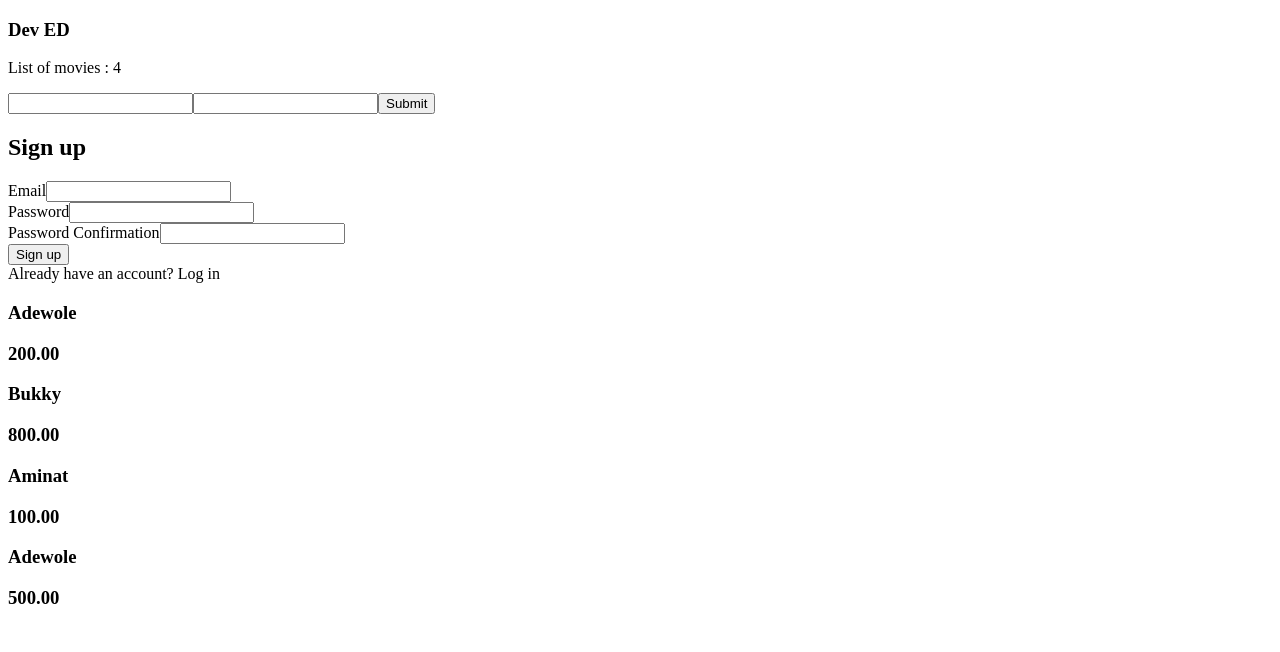
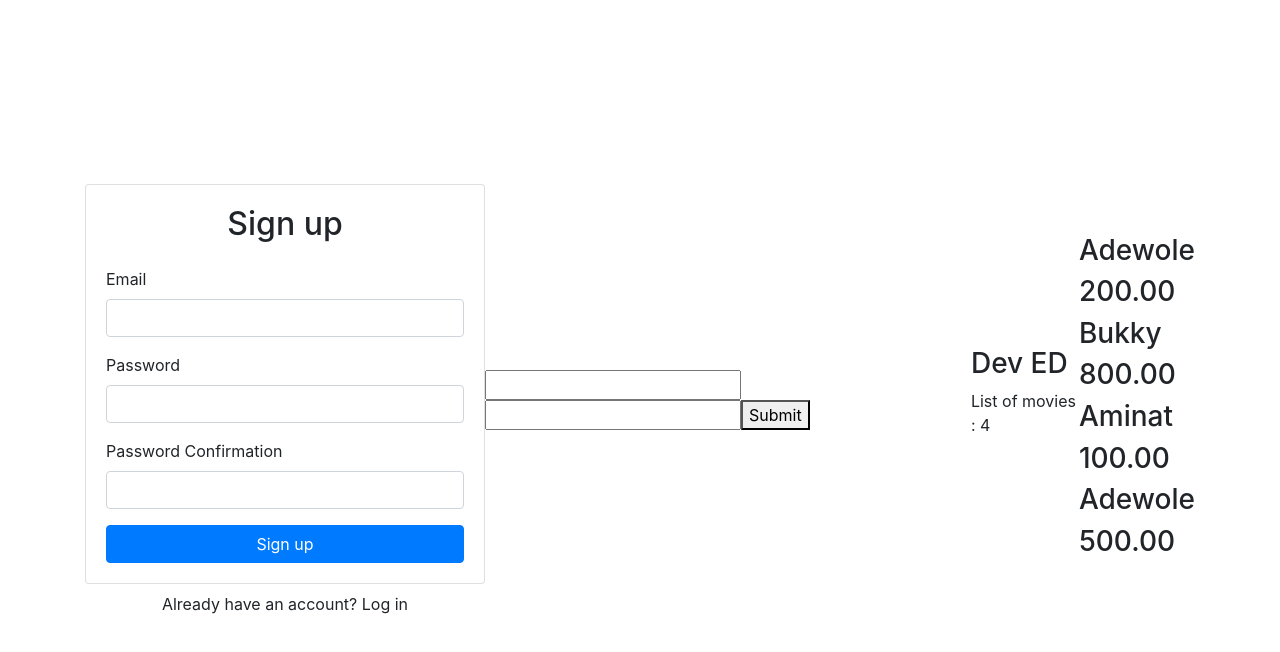
Before and after one commit to raylinks/react-state-management, a React (Create React App) app: page / in a window 1280 px wide. Shown: the top 652 px of the page. Built offline with nearby package versions, Linux system fonts and the light colour scheme.

Commit message:
signup interface with stylesheet

```diff
--- a/src/App.js
+++ b/src/App.js
@@ -4,6 +4,7 @@
 import Nav from './Nav';
 import Register from './Auth/Register';
 import {MovieProvider} from './MovieContext';
+import {Container} from 'react-bootstrap'
 
 
 function App() {
@@ -11,10 +12,15 @@
   return(
   <MovieProvider>
     <div className="app">
+      <Container className="d-flex align-items-center justify-content-center" style={{minHeight:"100vh"}}>
+        <div className="w-100" style={{maxWidth:"400px"}}>
+        <Register/>
+        </div>
+
+        <AddMovie />
         <Nav/>
-        <AddMovie />
-        <Register/>
           <MovieList  />
+          </Container>
     </div>
   </MovieProvider>
   )
--- a/src/index.js
+++ b/src/index.js
@@ -1,6 +1,7 @@
 import React from 'react';
 import ReactDOM from 'react-dom';
 import App from './App';
+import 'bootstrap/dist/css/bootstrap.min.css'
 
 ReactDOM.render(
   <React.StrictMode>
```
